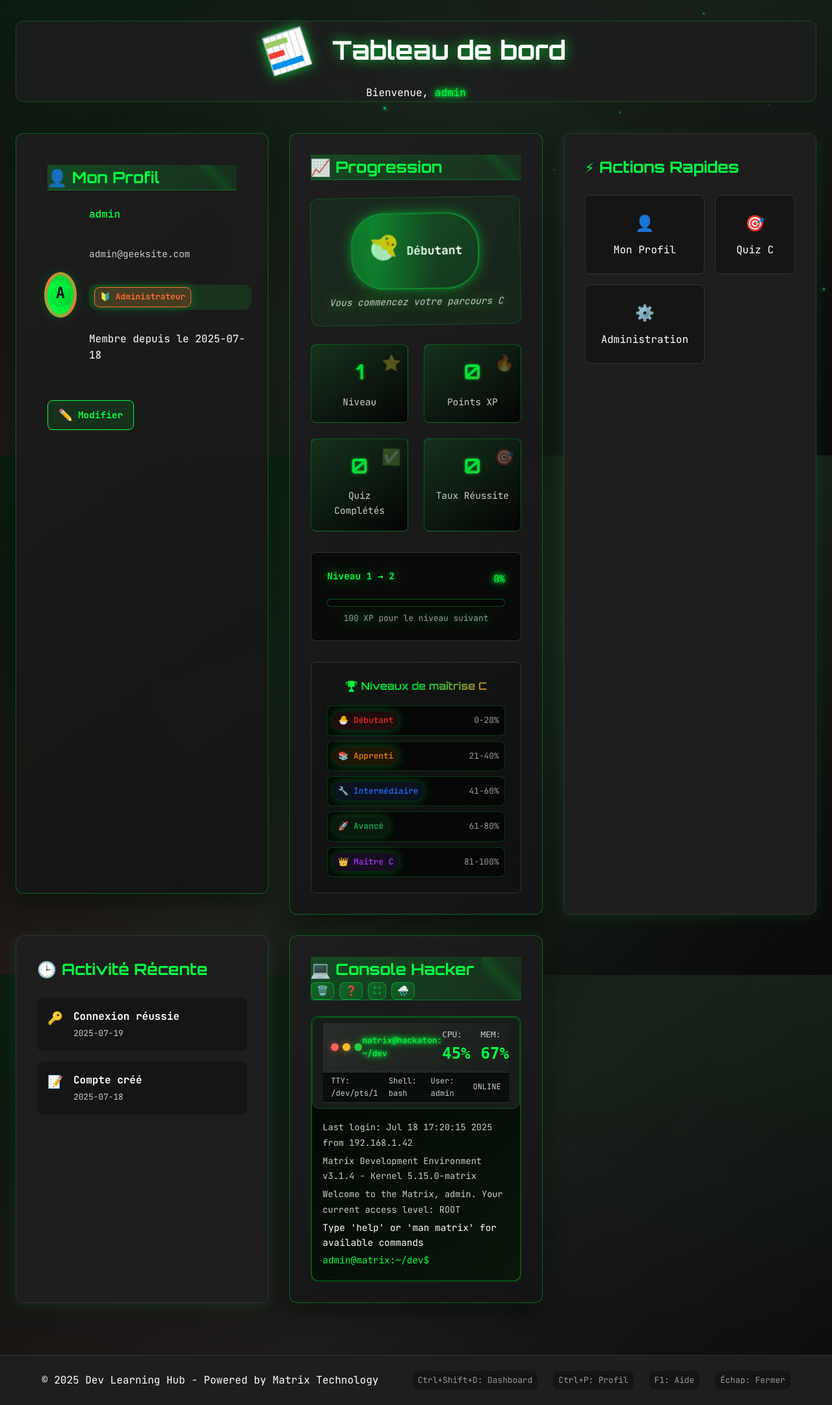
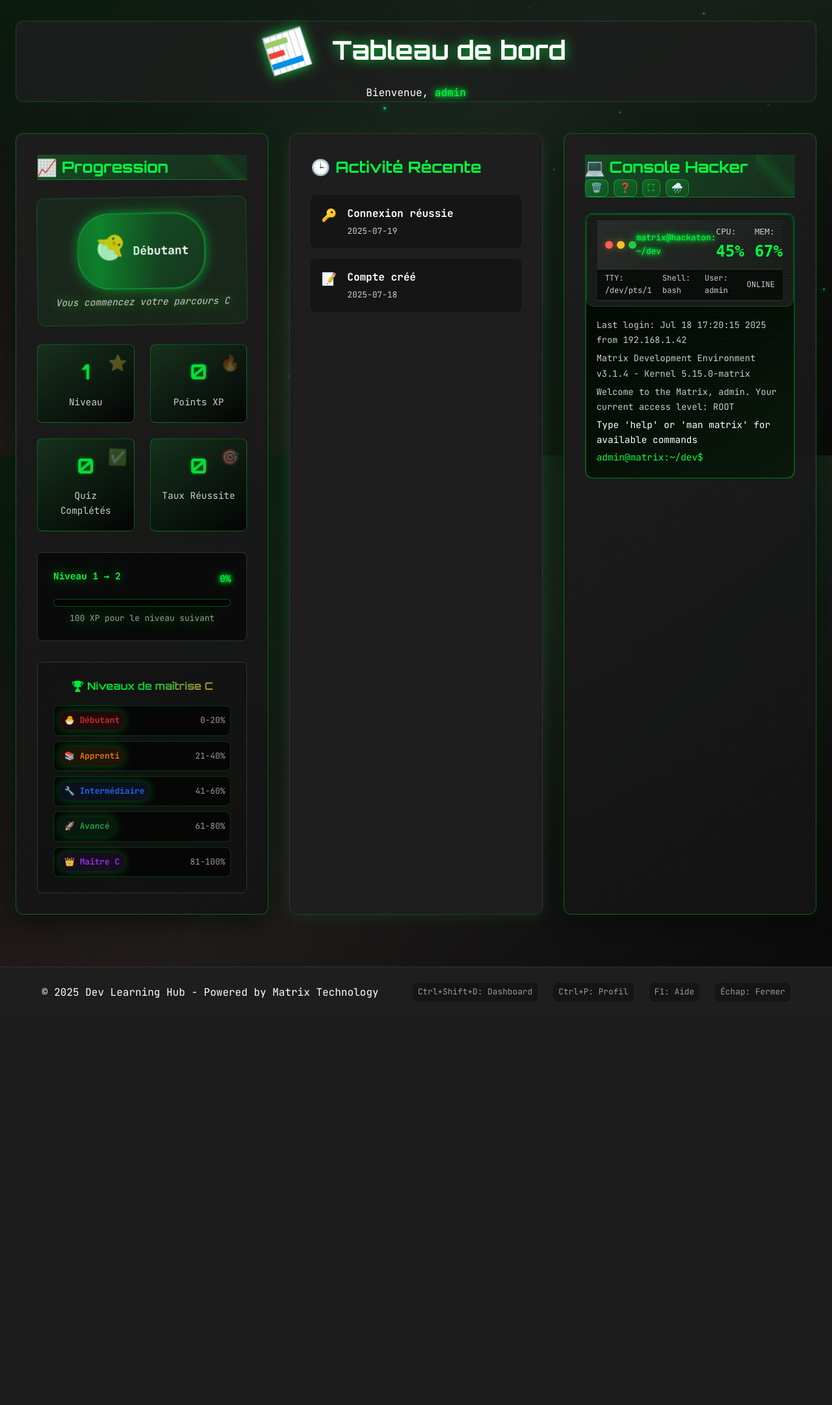
Before and after one commit to Krapaud/holbies, a Flask app: page /dashboard in a window 1280 px wide. Shown: the part 99-2262 px from the top of the page at 65% size. After the commit the page ends 1635 px from the top, so only its background shows below. Run offline with Flask 3, Linux system fonts and the light colour scheme; a user stored in the database is signed in; data comes from the database, SQL or seed files in the repository; data that the repository does not hold is empty.

Commit message:
refactor: Remove unused profile and quick actions sections from dashboard.html

```diff
--- a/templates/dashboard.html
+++ b/templates/dashboard.html
@@ -18,45 +18,6 @@
     </div>
 
     <div class="dashboard-grid fade-in-grid">
-        <!-- Carte de profil améliorée -->
-        <div class="dashboard-card profile-card floating-card">
-            <div class="card-header gradient-header">
-                <h3 class="card-title">
-                    <span class="card-icon pulse">👤</span>
-                    Mon Profil
-                </h3>
-                <div class="header-decoration"></div>
-            </div>
-            <div class="card-content">
-                <div class="profile-info">
-                    <div class="profile-avatar glow-avatar">
-                        <div class="avatar-placeholder animated-avatar">
-                            {{ user.username[0].upper() }}
-                        </div>
-                        <div class="avatar-ring"></div>
-                    </div>
-                    <div class="profile-details">
-                        <p class="profile-name gradient-text">{{ user.username }}</p>
-                        <p class="profile-email">{{ user.email }}</p>
-                        <p class="profile-role">
-                            {% if user.is_admin %}
-                                <span class="role-badge admin glow-badge">🔰 Administrateur</span>
-                            {% else %}
-                                <span class="role-badge user glow-badge">👤 Utilisateur</span>
-                            {% endif %}
-                        </p>
-                        <p class="profile-date">
-                            Membre depuis le {{ user.created_at.split(' ')[0] }}
-                        </p>
-                    </div>
-                </div>
-                <a href="{{ url_for('profile') }}" class="btn btn-secondary btn-small hover-lift">
-                    <span class="btn-icon">✏️</span>
-                    Modifier
-                </a>
-            </div>
-        </div>
-
         <!-- Statistiques améliorées -->
         <div class="dashboard-card stats-card floating-card">
             <div class="card-header gradient-header">
@@ -190,34 +151,6 @@
             </div>
         </div>
         {% endif %}
-
-        <!-- Actions rapides -->
-        <div class="dashboard-card actions-card">
-            <div class="card-header">
-                <h3 class="card-title">
-                    <span class="card-icon">⚡</span>
-                    Actions Rapides
-                </h3>
-            </div>
-            <div class="card-content">
-                <div class="actions-grid">
-                    <a href="{{ url_for('profile') }}" class="action-btn">
-                        <span class="action-icon">👤</span>
-                        <span class="action-text">Mon Profil</span>
-                    </a>
-                    <a href="{{ url_for('quiz_home') }}" class="action-btn quiz-action">
-                        <span class="action-icon">🎯</span>
-                        <span class="action-text">Quiz C</span>
-                    </a>
-                    {% if user.is_admin %}
-                        <a href="{{ url_for('admin') }}" class="action-btn admin-action">
-                            <span class="action-icon">⚙️</span>
-                            <span class="action-text">Administration</span>
-                        </a>
-                    {% endif %}
-                </div>
-            </div>
-        </div>
 
         <!-- Activité récente -->
         <div class="dashboard-card activity-card">
```
